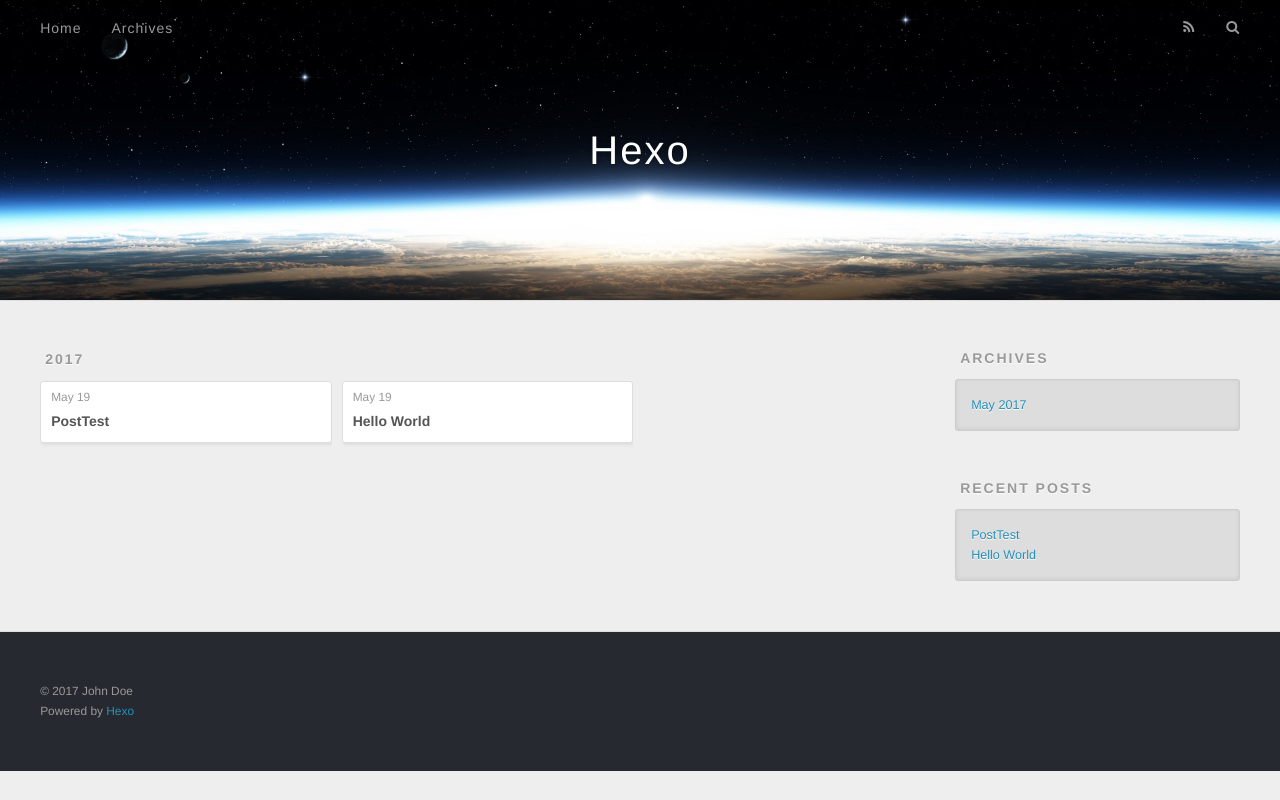
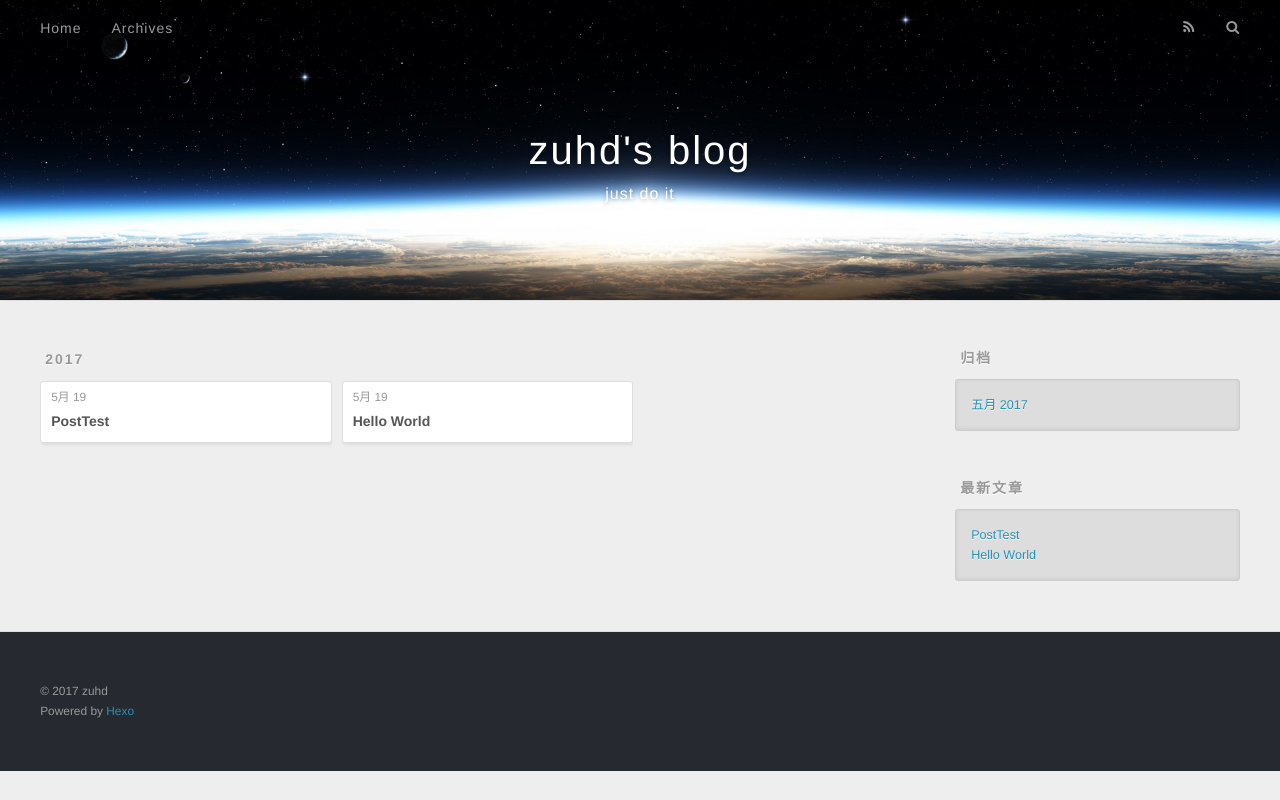
Before and after one commit to zuhd/zuhd.github.io, a plain HTML site: page archives/2017/05/index.html in a window 1280 px wide. Drawn offline with nearby package versions, Linux system fonts and the light colour scheme.

Commit message:
Site updated: 2017-05-19 17:22:48

```diff
--- a/archives/2017/05/index.html
+++ b/archives/2017/05/index.html
@@ -3,16 +3,19 @@
 <head>
   <meta charset="utf-8">
 
-  <title>Archives: 2017/5 | Hexo</title>
+  <title>归档: 2017/5 | zuhd&#39;s blog</title>
   <meta name="viewport" content="width=device-width, initial-scale=1, maximum-scale=1">
-  <meta property="og:type" content="website">
-<meta property="og:title" content="Hexo">
+  <meta name="description" content="focus on c/c++, linux">
+<meta property="og:type" content="website">
+<meta property="og:title" content="zuhd&#39;s blog">
 <meta property="og:url" content="http://yoursite.com/archives/2017/05/index.html">
-<meta property="og:site_name" content="Hexo">
+<meta property="og:site_name" content="zuhd&#39;s blog">
+<meta property="og:description" content="focus on c/c++, linux">
 <meta name="twitter:card" content="summary">
-<meta name="twitter:title" content="Hexo">
+<meta name="twitter:title" content="zuhd&#39;s blog">
+<meta name="twitter:description" content="focus on c/c++, linux">
 
-    <link rel="alternate" href="/atom.xml" title="Hexo" type="application/atom+xml">
+    <link rel="alternate" href="/atom.xml" title="zuhd&#39;s blog" type="application/atom+xml">
 
 
     <link rel="icon" href="/favicon.png">
@@ -33,8 +36,12 @@
   <div id="header-outer" class="outer">
     <div id="header-title" class="inner">
       <h1 id="logo-wrap">
-        <a href="/" id="logo">Hexo</a>
+        <a href="/" id="logo">zuhd&#39;s blog</a>
       </h1>
+
+        <h2 id="subtitle-wrap">
+          <a href="/" id="subtitle">just do it</a>
+        </h2>
 
     </div>
     <div id="header-inner" class="inner">
@@ -50,7 +57,7 @@
 
           <a id="nav-rss-link" class="nav-icon" href="/atom.xml" title="RSS Feed"></a>
 
-        <a id="nav-search-btn" class="nav-icon" title="Search"></a>
+        <a id="nav-search-btn" class="nav-icon" title="搜索"></a>
       </nav>
       <div id="search-form-wrap">
         <form action="//google.com/search" method="get" accept-charset="UTF-8" class="search-form"><input type="search" name="q" class="search-form-input" placeholder="Search"><button type="submit" class="search-form-submit">&#xF002;</button><input type="hidden" name="sitesearch" value="http://yoursite.com"></form>
@@ -76,7 +83,7 @@
   <div class="archive-article-inner">
     <header class="archive-article-header">
       <a href="/2017/05/19/PostTest/" class="archive-article-date">
-  <time datetime="2017-05-19T09:02:17.334Z" itemprop="datePublished">May 19</time>
+  <time datetime="2017-05-19T09:02:17.334Z" itemprop="datePublished">5月 19</time>
 </a>
 
 
@@ -95,7 +102,7 @@
   <div class="archive-article-inner">
     <header class="archive-article-header">
       <a href="/2017/05/19/hello-world/" class="archive-article-date">
-  <time datetime="2017-05-19T08:22:05.573Z" itemprop="datePublished">May 19</time>
+  <time datetime="2017-05-19T08:22:05.573Z" itemprop="datePublished">5月 19</time>
 </a>
 
 
@@ -126,9 +133,9 @@
 
 
   <div class="widget-wrap">
-    <h3 class="widget-title">Archives</h3>
+    <h3 class="widget-title">归档</h3>
     <div class="widget">
-      <ul class="archive-list"><li class="archive-list-item"><a class="archive-list-link" href="/archives/2017/05/">May 2017</a></li></ul>
+      <ul class="archive-list"><li class="archive-list-item"><a class="archive-list-link" href="/archives/2017/05/">五月 2017</a></li></ul>
     </div>
   </div>
 
@@ -136,7 +143,7 @@
 
 
   <div class="widget-wrap">
-    <h3 class="widget-title">Recent Posts</h3>
+    <h3 class="widget-title">最新文章</h3>
     <div class="widget">
       <ul>
 
@@ -160,7 +167,7 @@
 
   <div class="outer">
     <div id="footer-info" class="inner">
-      &copy; 2017 John Doe<br>
+      &copy; 2017 zuhd<br>
       Powered by <a href="http://hexo.io/" target="_blank">Hexo</a>
     </div>
   </div>
```
Also changed, not shown: 2017/05/19/PostTest/index.html (+14 -10 lines), 2017/05/19/hello-world/index.html (+14 -10 lines), archives/2017/index.html (+21 -14 lines), archives/index.html (+21 -14 lines), index.html (+21 -14 lines).
